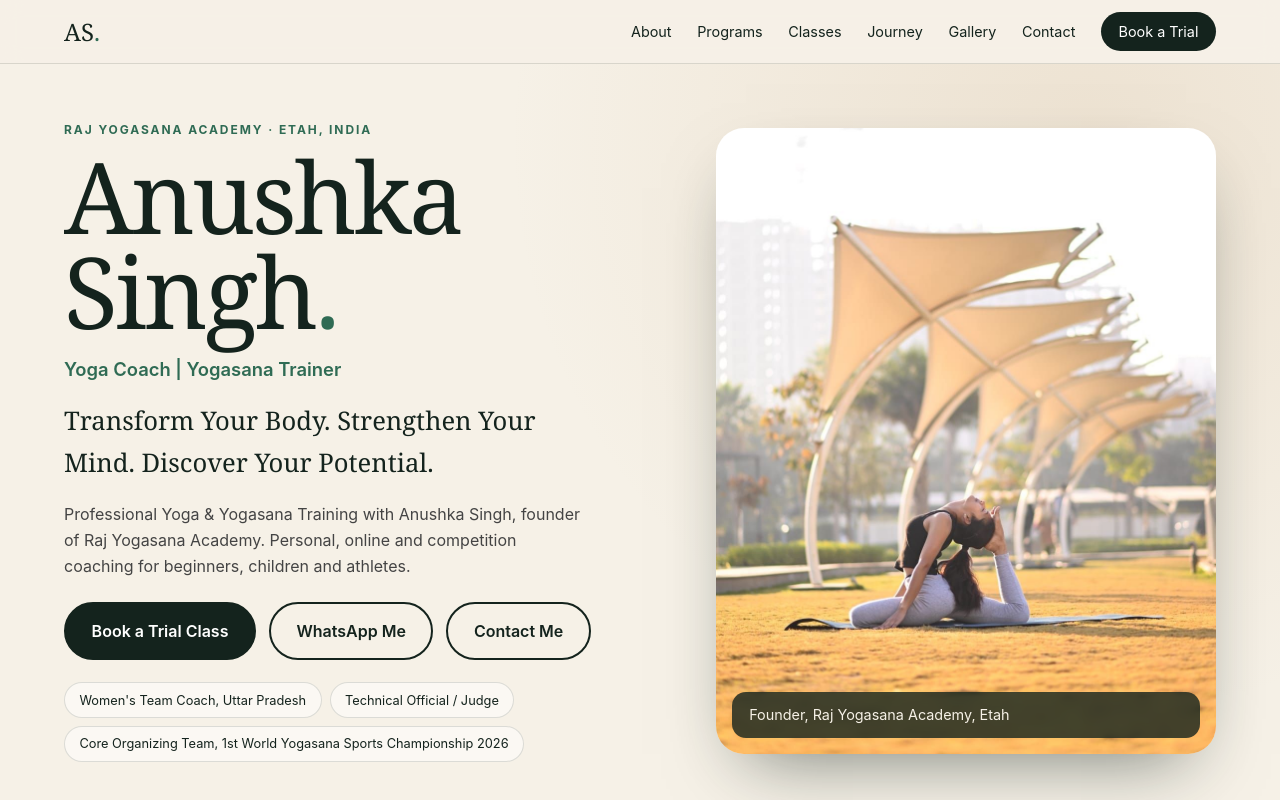
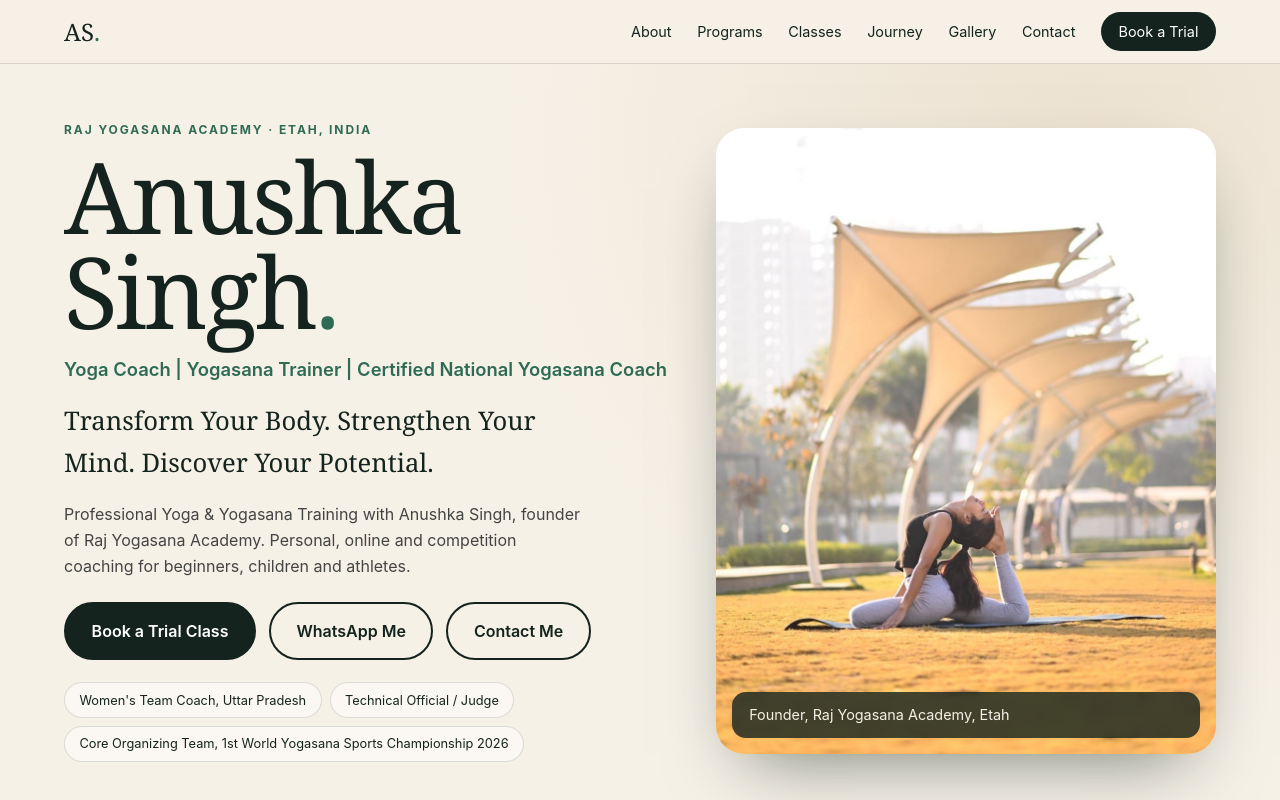
Before and after one commit to anushkasingh79971-byte/anushka-yoga-website, a plain HTML site: page index.html in a window 1280 px wide. Shown: the top 800 px of the page. Drawn offline with Linux system fonts and the light colour scheme.

Commit message:
Add certified coach title

```diff
--- a/index.html
+++ b/index.html
@@ -37,7 +37,7 @@
   <div class="hero-copy">
     <p class="tag reveal">Raj Yogasana Academy · Etah, India</p>
     <h1 class="reveal">Anushka<br>Singh<span class="dot">.</span><span class="sr"> – Yoga Coach and Yogasana Trainer in India</span></h1>
-    <p class="role reveal">Yoga Coach | Yogasana Trainer</p>
+    <p class="role reveal">Yoga Coach | Yogasana Trainer | Certified National Yogasana Coach</p>
     <p class="h1sub reveal">Transform Your Body. Strengthen Your Mind. Discover Your Potential.</p>
     <p class="lede reveal">Professional Yoga &amp; Yogasana Training with Anushka Singh, founder of Raj Yogasana Academy. Personal, online and competition coaching for beginners, children and athletes.</p>
     <div class="cta reveal"><a class="btn" href="#contact" data-booking>Book a Trial Class</a><a class="btn ghost" href="https://wa.me/919675608880?text=Hello%20Anushka%2C%20I%20would%20like%20to%20book%20a%20trial%20yoga%20class." data-wa>WhatsApp Me</a><a class="btn ghost" href="#contact">Contact Me</a></div>
@@ -170,7 +170,7 @@
 <div class="mbar"><a class="btn light" href="#contact" data-booking>Book a Trial</a><a class="btn ghost-l" href="https://wa.me/919675608880?text=Hello%20Anushka%2C%20I%20would%20like%20to%20book%20a%20trial%20yoga%20class." data-wa>WhatsApp</a></div>
 <div class="lb" id="lb" hidden role="dialog" aria-label="Enlarged image"><img alt=""><button aria-label="Close">×</button></div>
 <footer class="foot">
-  <div><strong>Anushka Singh</strong><br>Yoga Coach | Yogasana Trainer<br>Founder, Raj Yogasana Academy, Etah<br><a href="tel:+919675608880">9675608880</a> · <a href="mailto:anushasingh79971@gmail.com">anushasingh79971@gmail.com</a></div>
+  <div><strong>Anushka Singh</strong><br>Yoga Coach | Yogasana Trainer | Certified National Yogasana Coach<br>Founder, Raj Yogasana Academy, Etah<br><a href="tel:+919675608880">9675608880</a> · <a href="mailto:anushasingh79971@gmail.com">anushasingh79971@gmail.com</a></div>
   <div><strong>Quick Links</strong><br><a href="#about">About</a> · <a href="#work">Programs</a> · <a href="#classes">Classes</a> · <a href="#gallery">Gallery</a> · <a href="#contact">Contact</a></div>
   <div><strong>Social</strong><br><a href="https://www.instagram.com/anushkathakur_068" data-ig target="_blank" rel="noopener">Instagram @anushkathakur_068</a> · <a href="https://wa.me/919675608880?text=Hello%20Anushka%2C%20I%20would%20like%20to%20book%20a%20trial%20yoga%20class." data-wa>WhatsApp</a></div>
   <p class="copy">&copy; <span id="yr">2026</span> Anushka Singh · Raj Yogasana Academy. All rights reserved.</p>
```
